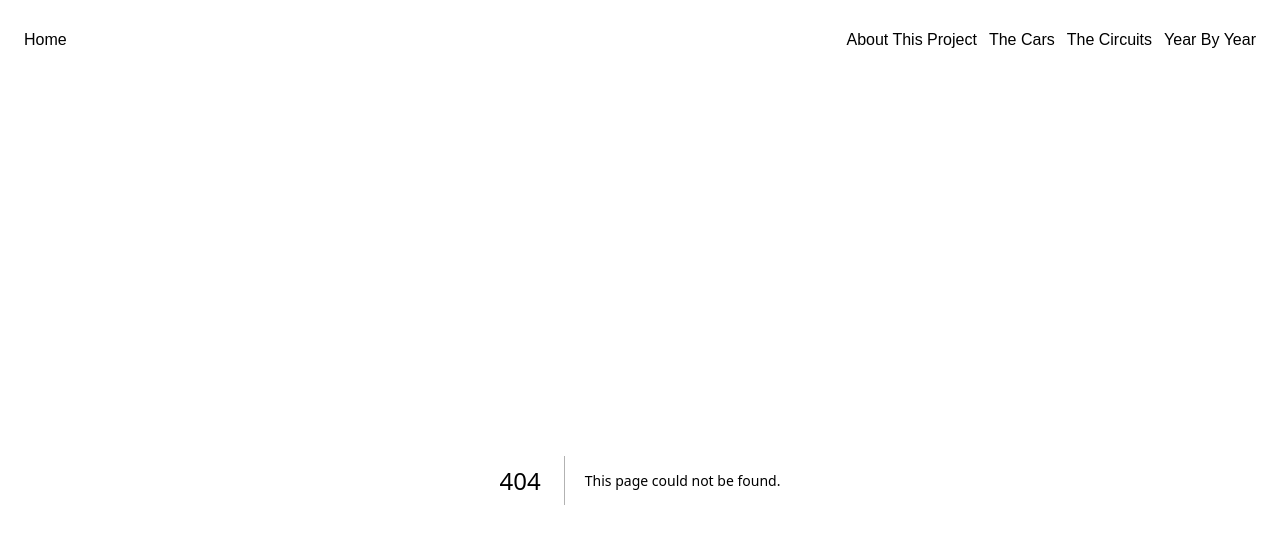
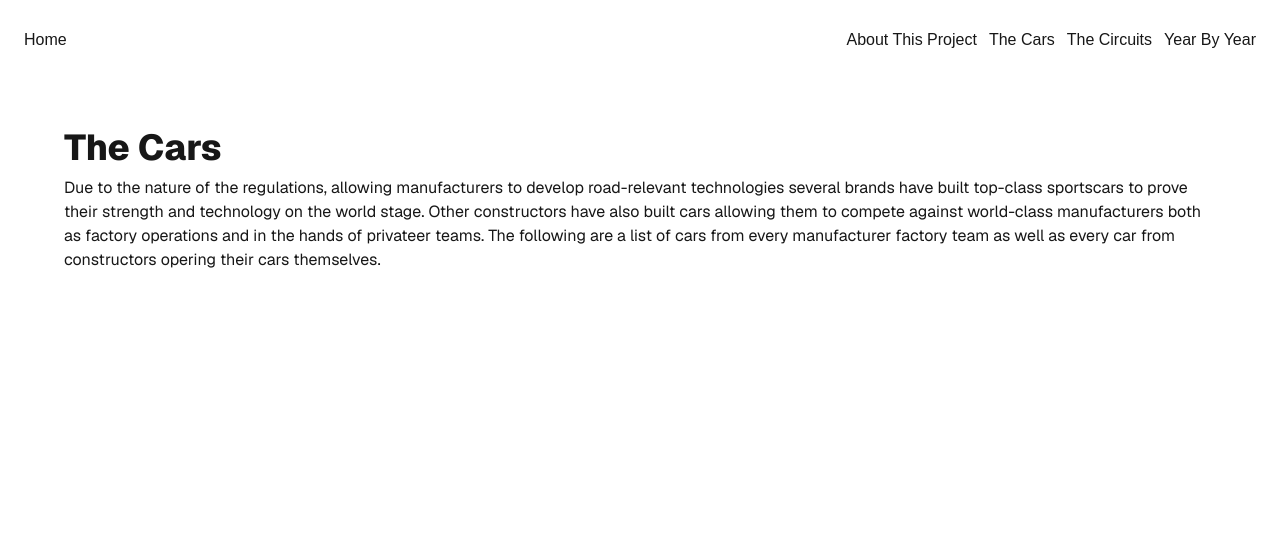
Before and after one commit to RasmusKodehode/sportscar-encyclopedia, a Next.js app: page /the-cars in a window 1280 px wide. Before the commit this address had no page. Shown: the top 544 px of the page. Built offline with nearby package versions, Linux system fonts and the light colour scheme.

Commit message:
new cars page

```diff
--- /dev/null
+++ b/app/the-cars/page.tsx
@@ -0,0 +1,23 @@
+import Image from "next/image";
+
+export default function Cars() {
+  return (
+    <div className="flex flex-col flex-1 items-center justify-center bg-zinc-50 font-sans">
+      <main className="flex flex-1 w-full flex-col items-center justify-start py-12 px-16 bg-white sm:items-start">
+        <div className="flex flex-col gap-2">
+          <h1 className="text-4xl font-extrabold">The Cars</h1>
+          <p>
+            Due to the nature of the regulations, allowing manufacturers to
+            develop road-relevant technologies several brands have built
+            top-class sportscars to prove their strength and technology on the
+            world stage. Other constructors have also built cars allowing them
+            to compete against world-class manufacturers both as factory
+            operations and in the hands of privateer teams. The following are a
+            list of cars from every manufacturer factory team as well as every
+            car from constructors opering their cars themselves.
+          </p>
+        </div>
+      </main>
+    </div>
+  );
+}
```
